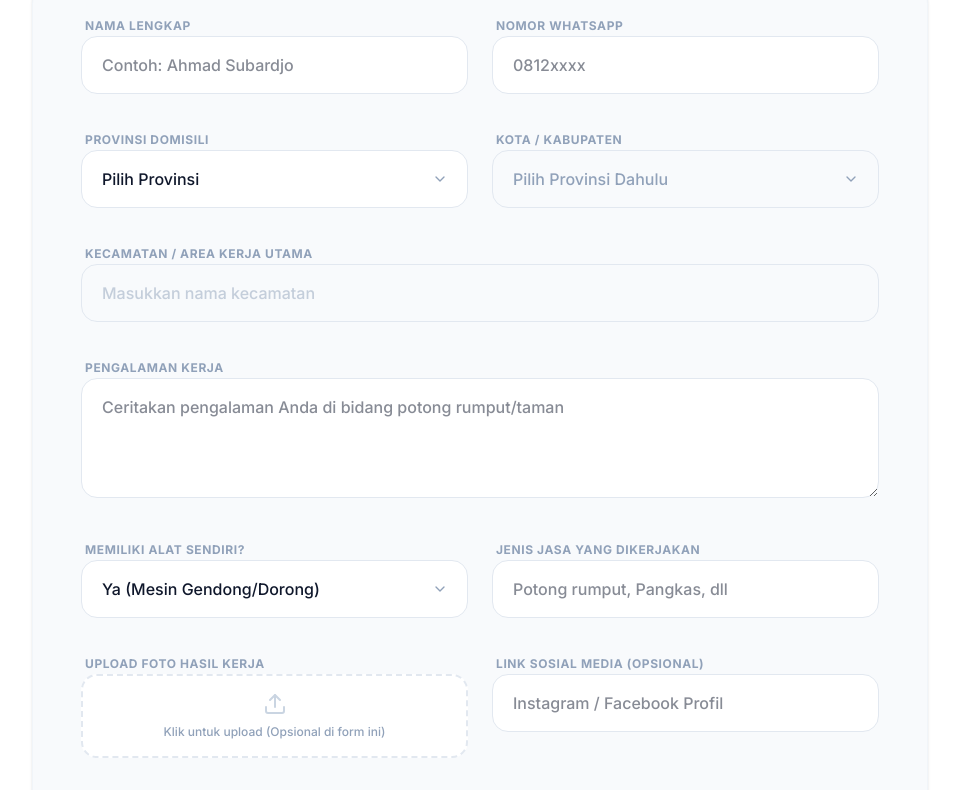
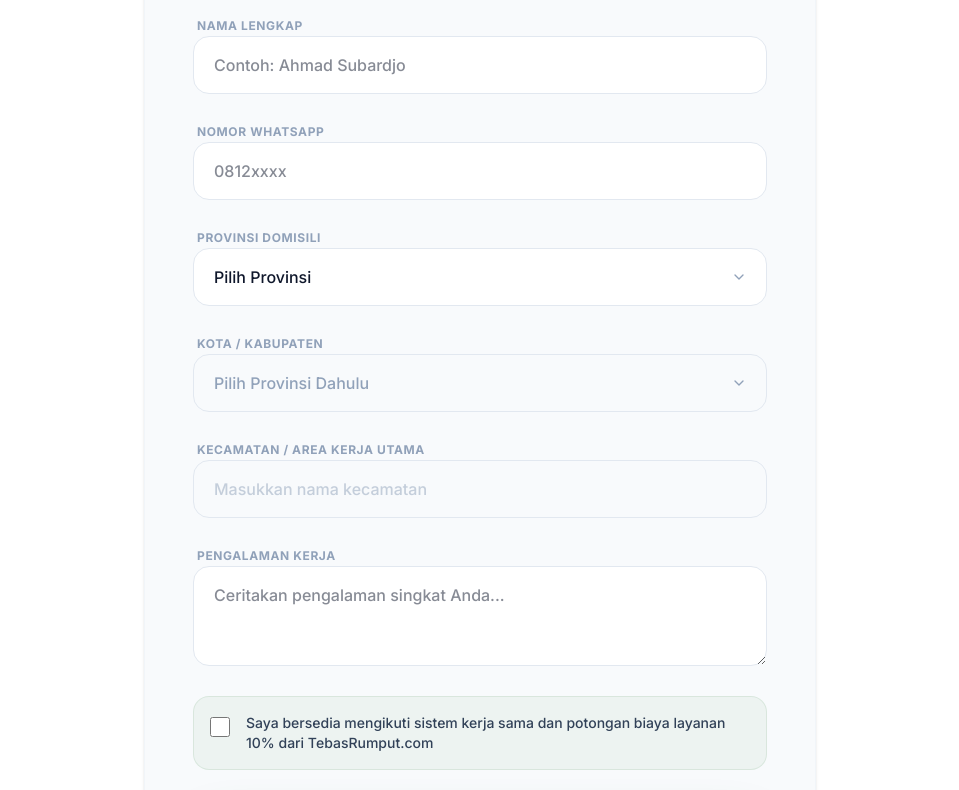
Before and after one commit to abaybeyyy-pixel/tebasrumput, a React (Vite) app: page /mitra in a window 1280 px wide. Shown: the part 3120-3910 px from the top of the page, without its empty margins (160-1119 px from the left). Built offline with nearby package versions, Linux system fonts and the light colour scheme.

Commit message:
form mitra

```diff
--- a/src/pages/Mitra.tsx
+++ b/src/pages/Mitra.tsx
@@ -12,10 +12,6 @@ import {
   ShieldCheck,
   Smartphone,
   ChevronDown,
-  Upload,
-  Instagram,
-  Facebook,
-  Twitter,
   Leaf,
   Menu,
   X,
@@ -50,15 +46,8 @@ export default function Mitra() {
     kota: "",
     kecamatan: "",
     pengalaman: "",
-    punyaAlat: "Ya",
-    jenisJasa: "",
-    sosmed: "",
     setuju: false
   });
-
-  const handleBooking = () => {
-    window.open(WA_LINK, "_blank");
-  };
 
   const handleSubmit = (e: React.FormEvent) => {
     e.preventDefault();
@@ -76,9 +65,6 @@ Nama: ${formData.nama}
 WhatsApp: ${formData.whatsapp}
 Lokasi: ${formData.kecamatan}, ${formData.kota}, ${formData.provinsi}
 Pengalaman: ${formData.pengalaman}
-Punya Alat: ${formData.punyaAlat}
-Jenis Jasa: ${formData.jenisJasa}
-Sosial Media: ${formData.sosmed || "-"}
 ---------------------------------------
 Saya bersedia mengikuti sistem kerja sama dan potongan biaya layanan 10% dari TebasRumput.com.`;
 
@@ -339,7 +325,7 @@ Saya bersedia mengikuti sistem kerja sama dan potongan biaya layanan 10% dari Te
               initial={{ opacity: 0, y: 20 }}
               whileInView={{ opacity: 1, y: 0 }}
               viewport={{ once: true }}
-              className="bg-slate-50 p-8 md:p-12 rounded-[2.5rem] border border-slate-100 shadow-sm"
+              className="bg-slate-50 p-6 md:p-12 rounded-[2rem] border border-slate-100 shadow-sm max-w-2xl mx-auto"
             >
               {isSuccess ? (
                 <div className="text-center space-y-6 py-12">
@@ -351,8 +337,7 @@ Saya bersedia mengikuti sistem kerja sama dan potongan biaya layanan 10% dari Te
                   <button onClick={() => setIsSuccess(false)} className="text-primary font-bold hover:underline">Isi form kembali</button>
                 </div>
               ) : (
-                <form onSubmit={handleSubmit} className="space-y-8">
-                  <div className="grid md:grid-cols-2 gap-6">
+                <form onSubmit={handleSubmit} className="space-y-6">
                   {/* Nama Lengkap */}
                   <div className="space-y-2">
                     <label className="text-xs font-bold text-slate-400 uppercase tracking-wider ml-1">Nama Lengkap</label>
@@ -365,6 +350,7 @@ Saya bersedia mengikuti sistem kerja sama dan potongan biaya layanan 10% dari Te
                       onChange={(e) => setFormData({ ...formData, nama: e.target.value })}
                     />
                   </div>
+
                   {/* Nomor WhatsApp */}
                   <div className="space-y-2">
                     <label className="text-xs font-bold text-slate-400 uppercase tracking-wider ml-1">Nomor WhatsApp</label>
@@ -377,10 +363,9 @@ Saya bersedia mengikuti sistem kerja sama dan potongan biaya layanan 10% dari Te
                       onChange={(e) => setFormData({ ...formData, whatsapp: e.target.value })}
                     />
                   </div>
-                  </div>
 
-                  <div className="grid md:grid-cols-2 gap-6">
-                    {/* Provinsi */}
+                  {/* Lokasi Dropdowns */}
+                  <div className="space-y-6">
                     <div className="space-y-2">
                       <label className="text-xs font-bold text-slate-400 uppercase tracking-wider ml-1">Provinsi Domisili</label>
                       <div className="relative">
@@ -396,7 +381,7 @@ Saya bersedia mengikuti sistem kerja sama dan potongan biaya layanan 10% dari Te
                         <ChevronDown className="absolute right-5 top-1/2 -translate-y-1/2 w-4 h-4 text-slate-400 pointer-events-none" />
                       </div>
                     </div>
-                    {/* Kota / Kabupaten */}
+
                     <div className="space-y-2">
                       <label className="text-xs font-bold text-slate-400 uppercase tracking-wider ml-1">Kota / Kabupaten</label>
                       <div className="relative">
@@ -413,9 +398,7 @@ Saya bersedia mengikuti sistem kerja sama dan potongan biaya layanan 10% dari Te
                         <ChevronDown className="absolute right-5 top-1/2 -translate-y-1/2 w-4 h-4 text-slate-400 pointer-events-none" />
                       </div>
                     </div>
-                  </div>
 
-                  {/* Kecamatan / Area Kerja */}
                     <div className="space-y-2">
                       <label className="text-xs font-bold text-slate-400 uppercase tracking-wider ml-1">Kecamatan / Area Kerja Utama</label>
                       <div className="relative">
@@ -444,69 +427,18 @@ Saya bersedia mengikuti sistem kerja sama dan potongan biaya layanan 10% dari Te
                         {formData.kota && INDONESIA_DISTRICTS[formData.kota] && <ChevronDown className="absolute right-5 top-1/2 -translate-y-1/2 w-4 h-4 text-slate-400 pointer-events-none" />}
                       </div>
                     </div>
+                  </div>
 
                   {/* Pengalaman Kerja */}
                   <div className="space-y-2">
                     <label className="text-xs font-bold text-slate-400 uppercase tracking-wider ml-1">Pengalaman Kerja</label>
                     <textarea
                       required
-                      placeholder="Ceritakan pengalaman Anda di bidang potong rumput/taman"
-                      className="w-full px-5 py-4 rounded-2xl border border-slate-200 focus:border-primary focus:ring-4 focus:ring-primary/10 outline-none transition-all bg-white font-medium min-h-[120px]"
+                      placeholder="Ceritakan pengalaman singkat Anda..."
+                      className="w-full px-5 py-4 rounded-2xl border border-slate-200 focus:border-primary focus:ring-4 focus:ring-primary/10 outline-none transition-all bg-white font-medium min-h-[100px]"
                       value={formData.pengalaman}
                       onChange={(e) => setFormData({ ...formData, pengalaman: e.target.value })}
                     />
-                  </div>
-
-                  <div className="grid md:grid-cols-2 gap-6">
-                    {/* Punya Alat Sendiri */}
-                    <div className="space-y-2">
-                      <label className="text-xs font-bold text-slate-400 uppercase tracking-wider ml-1">Memiliki Alat Sendiri?</label>
-                      <div className="relative">
-                        <select
-                          className="w-full px-5 py-4 rounded-2xl border border-slate-200 focus:border-primary focus:ring-4 focus:ring-primary/10 outline-none transition-all bg-white font-medium appearance-none"
-                          value={formData.punyaAlat}
-                          onChange={(e) => setFormData({ ...formData, punyaAlat: e.target.value })}
-                        >
-                          <option value="Ya">Ya (Mesin Gendong/Dorong)</option>
-                          <option value="Tidak">Tidak / Perlu Pinjam</option>
-                        </select>
-                        <ChevronDown className="absolute right-5 top-1/2 -translate-y-1/2 w-4 h-4 text-slate-400 pointer-events-none" />
-                      </div>
-                    </div>
-                    {/* Jenis Jasa */}
-                    <div className="space-y-2">
-                      <label className="text-xs font-bold text-slate-400 uppercase tracking-wider ml-1">Jenis Jasa yang Dikerjakan</label>
-                      <input
-                        type="text"
-                        required
-                        placeholder="Potong rumput, Pangkas, dll"
-                        className="w-full px-5 py-4 rounded-2xl border border-slate-200 focus:border-primary focus:ring-4 focus:ring-primary/10 outline-none transition-all bg-white font-medium"
-                        value={formData.jenisJasa}
-                        onChange={(e) => setFormData({ ...formData, jenisJasa: e.target.value })}
-                      />
-                    </div>
-                  </div>
-
-                  <div className="grid md:grid-cols-2 gap-6">
-                    {/* Upload Foto Pekerjaan (Simulated) */}
-                    <div className="space-y-2">
-                      <label className="text-xs font-bold text-slate-400 uppercase tracking-wider ml-1">Upload Foto Hasil Kerja</label>
-                      <div className="w-full px-5 py-4 rounded-2xl border-2 border-dashed border-slate-200 bg-white hover:border-primary/50 transition-all cursor-pointer group flex flex-col items-center justify-center gap-2">
-                        <Upload className="w-6 h-6 text-slate-300 group-hover:text-primary transition-colors" />
-                        <span className="text-xs text-slate-400 font-medium group-hover:text-primary transition-colors">Klik untuk upload (Opsional di form ini)</span>
-                      </div>
-                    </div>
-                    {/* Link Sosial Media */}
-                    <div className="space-y-2">
-                      <label className="text-xs font-bold text-slate-400 uppercase tracking-wider ml-1">Link Sosial Media (Opsional)</label>
-                      <input
-                        type="text"
-                        placeholder="Instagram / Facebook Profil"
-                        className="w-full px-5 py-4 rounded-2xl border border-slate-200 focus:border-primary focus:ring-4 focus:ring-primary/10 outline-none transition-all bg-white font-medium"
-                        value={formData.sosmed}
-                        onChange={(e) => setFormData({ ...formData, sosmed: e.target.value })}
-                      />
-                    </div>
                   </div>
 
                   {/* Checkbox Setuju */}
```
Lines whose indentation alone changed are shown as unchanged.
